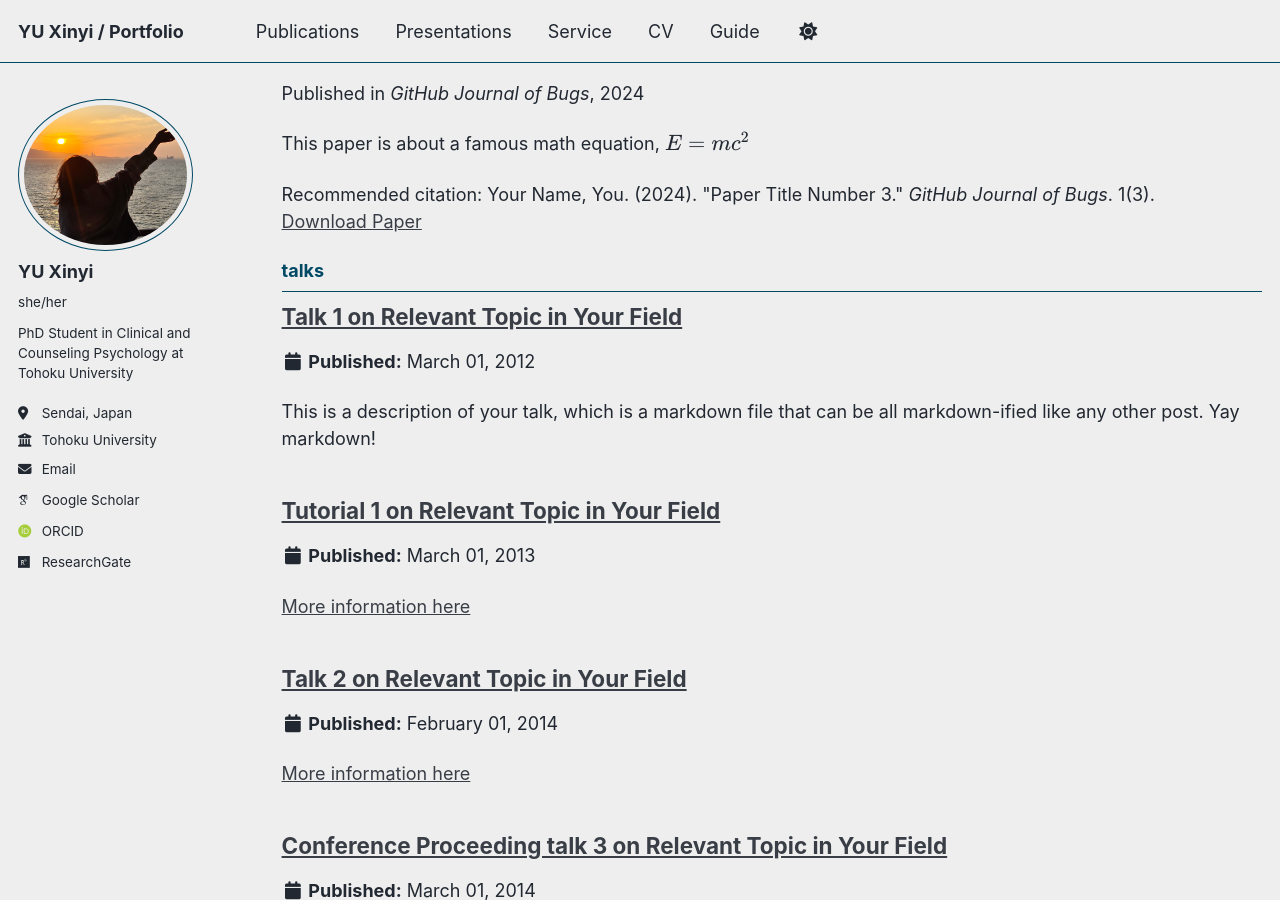
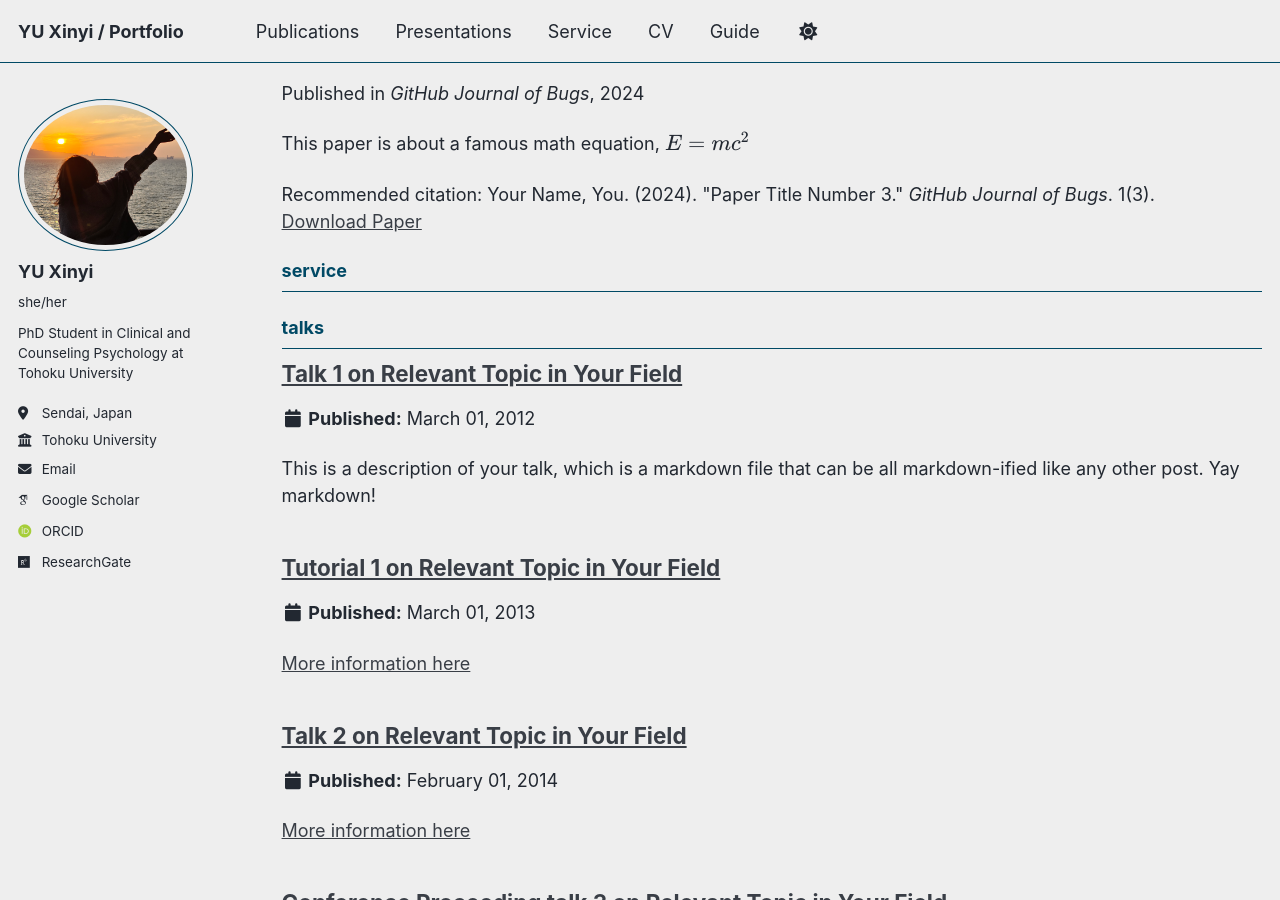
Before and after one commit to north119/north119.github.io, a Jekyll site: the page built from _pages/collection-archive.html, in a window 1280 px wide and 900 px high, scrolled down 2100 px. Built offline with Jekyll 4.4.1, drawn with Linux system fonts in a browser that asks for light colours; some web fonts are replaced; a script bundle is joined from its source files by our own code; library files that are not in the unit come from our copies.

Commit message:
Update _config.yml

```diff
--- a/_config.yml
+++ b/_config.yml
@@ -233,7 +233,9 @@ collections:
   talks:
     output: true
     permalink: /:collection/:path/
-
+  service:
+    output: true
+    permalink: /service/:path/
 
 # These settings control how pages and collections are included in the site
 defaults:
```
